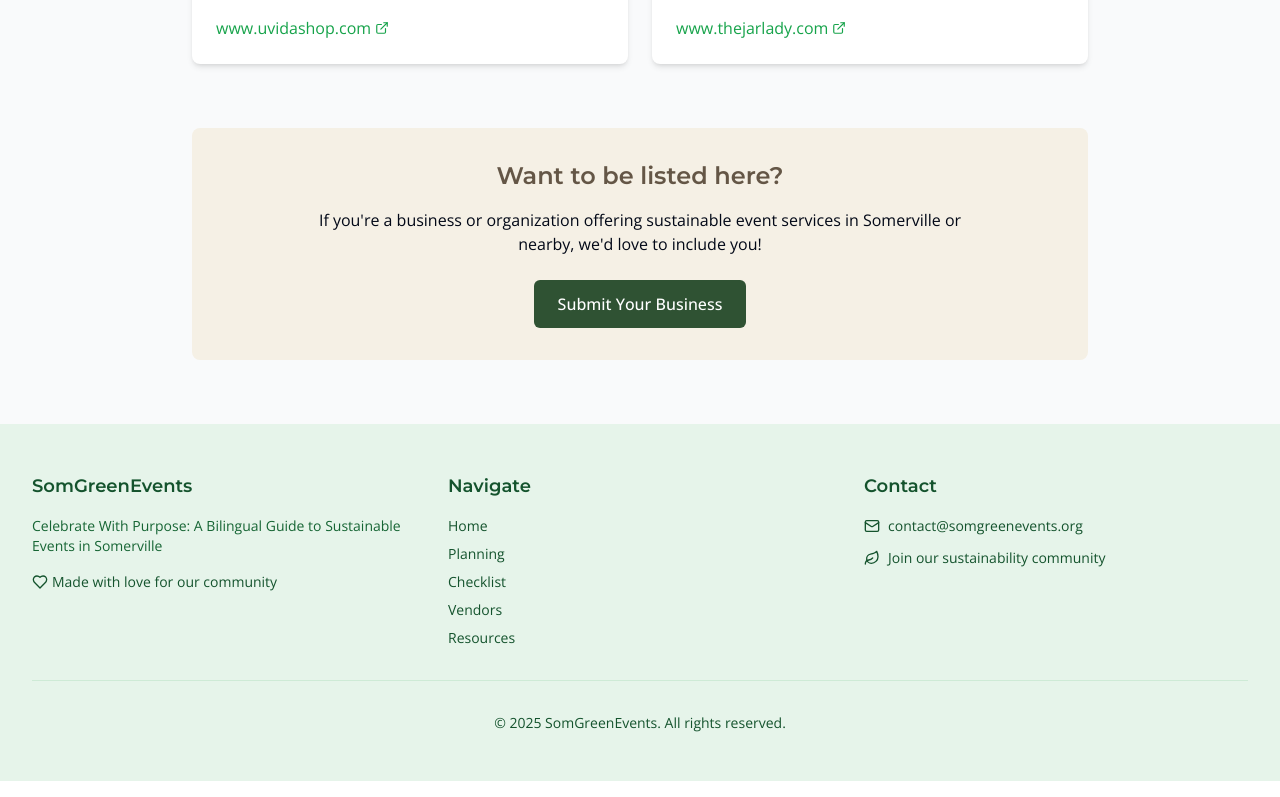
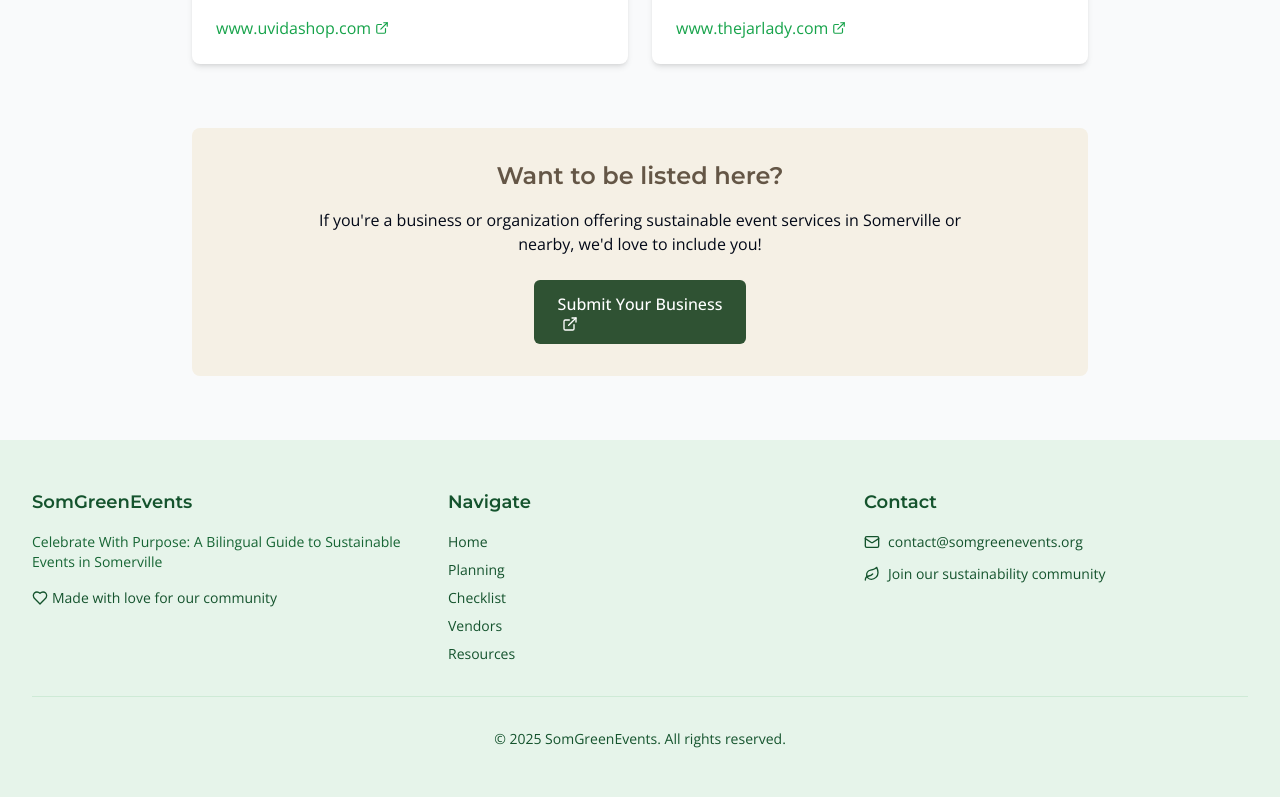
Before and after one commit to MTB-Labs/somerville-green-gatherings-guide, a React (Vite) app: page /vendors in a window 1280 px wide. Shown: the part 1555-2352 px from the top of the page. Built offline with nearby package versions, Linux system fonts and the light colour scheme.

Commit message:
Fix: Update vendor application link
Updates the "Submit Your Business" CTA to link to the specified Google Forms URL.

```diff
--- a/src/pages/VendorsPage.tsx
+++ b/src/pages/VendorsPage.tsx
@@ -1,4 +1,3 @@
-
 import React, { useEffect, useState } from 'react';
 import { Search, ExternalLink, ShoppingBag, UtensilsCrossed, Leaf, Palette, Music, Package } from 'lucide-react';
 import Layout from '../components/Layout';
@@ -316,14 +315,17 @@ const VendorsPage: React.FC = () => {
                   spanish="Si eres un negocio u organización que ofrece servicios sostenibles para eventos en Somerville o alrededores, ¡nos encantaría incluirte!"
                 />
               </p>
-              <button
-                className="bg-green-500 hover:bg-green-600 text-white px-6 py-3 rounded-md font-medium transition-colors"
+              <a
+                href="https://forms.gle/5yPxz2pPot8iUn6Z7"
+                target="_blank"
+                rel="noopener noreferrer"
+                className="bg-green-500 hover:bg-green-600 text-white px-6 py-3 rounded-md font-medium transition-colors inline-flex items-center"
               >
                 <BilingualText
-                  english="Submit Your Business"
-                  spanish="Registra tu Negocio"
+                  english={<>Submit Your Business <ExternalLink size={16} className="ml-1" /></>}
+                  spanish={<>Registra tu Negocio <ExternalLink size={16} className="ml-1" /></>}
                 />
-              </button>
+              </a>
             </div>
           </div>
         </div>
```
